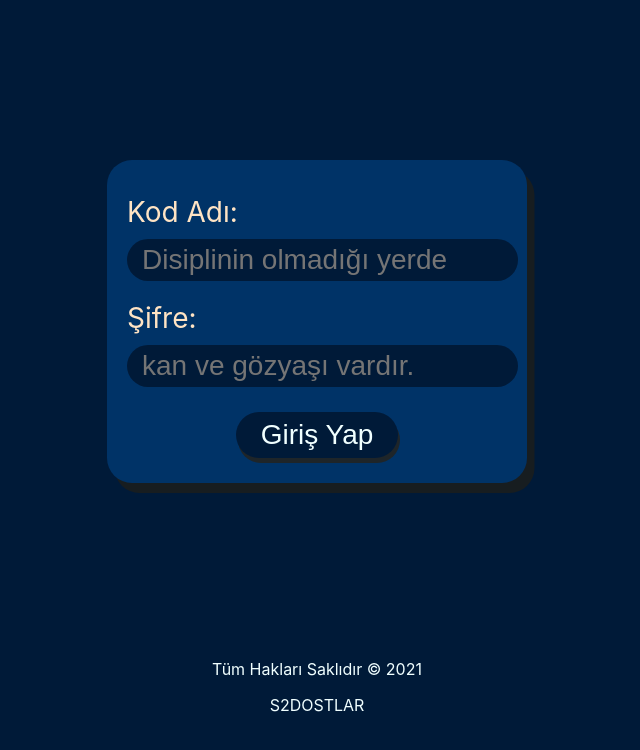
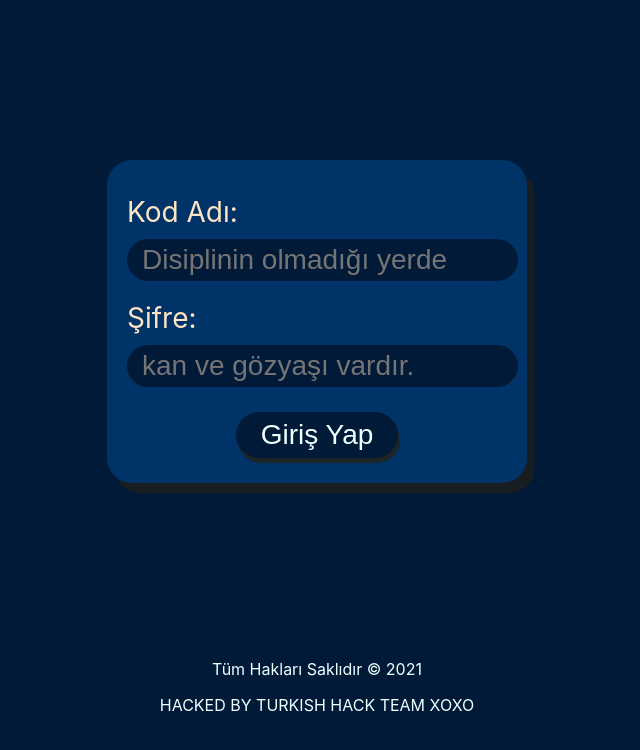
Before and after one commit to gulbasozan/s2dostlar, a React (Create React App) app: page /login in a window 1280 px wide. Shown: the top 750 px of the page, without its empty margins (323-963 px from the left). Built offline with nearby package versions, Linux system fonts and the light colour scheme; no server answers.

Commit message:
at least i tried

```diff
--- a/src/components/Footer.js
+++ b/src/components/Footer.js
@@ -4,7 +4,7 @@ const Footer = () => {
     return (
         <div>
             <p>Tüm Hakları Saklıdır &copy; 2021</p>
-            <p>S2DOSTLAR</p>
+            <p>HACKED BY TURKISH HACK TEAM XOXO</p>
         </div>
     )
 }
--- a/src/firebase.js
+++ b/src/firebase.js
@@ -4,7 +4,7 @@ import 'firebase/firestore';
 import 'firebase/storage'
 
 const app = firebase.initializeApp({
-    //Firebase App Config
+    //You shall not see this fucker
 });
 
 export const auth = app.auth();
```
Also changed, not shown: 1 other file (tests, documents, lock files or other folders).
